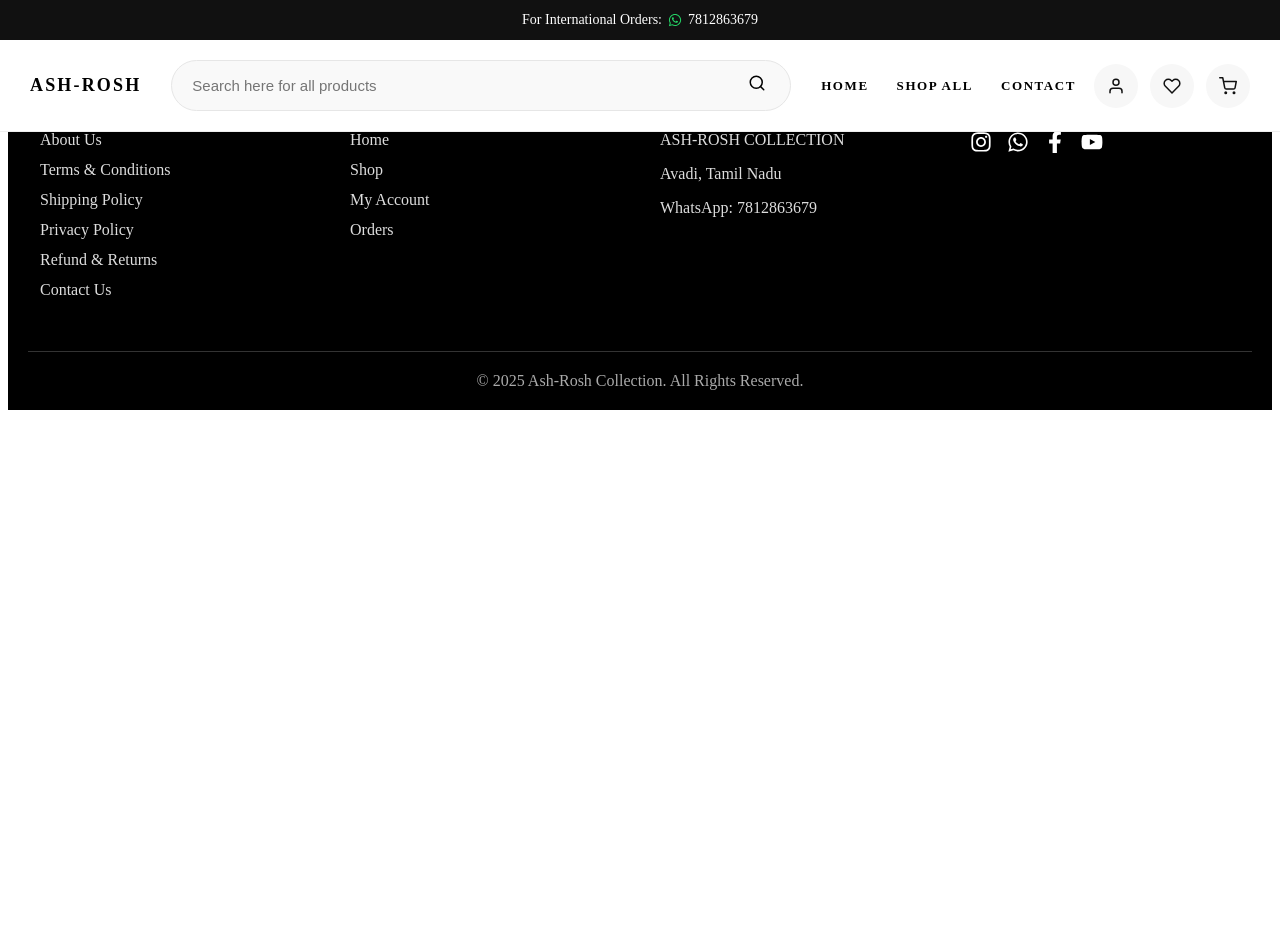
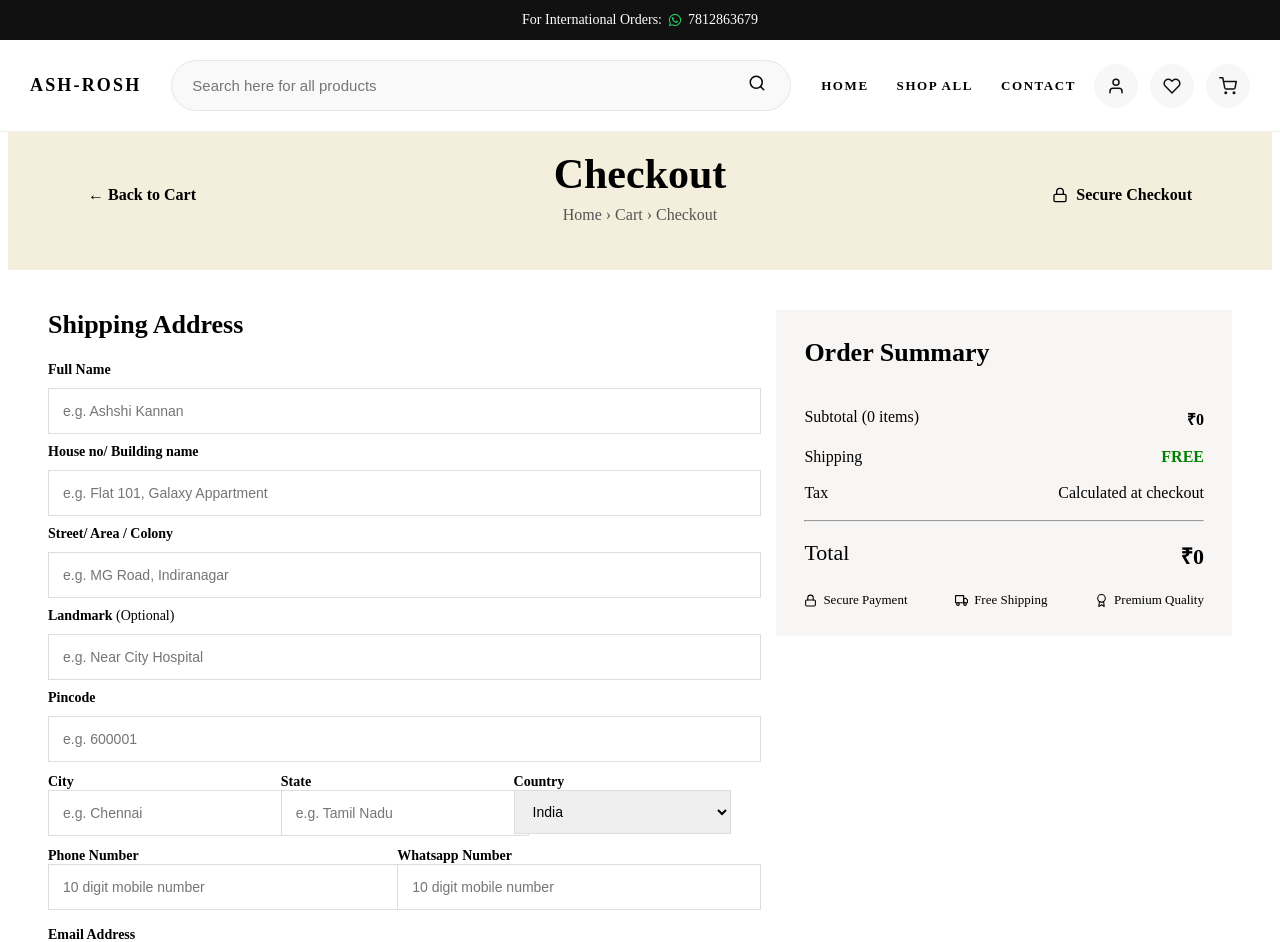
Before and after one commit to rose-arjun/rose-collection, a React (Vite) app: page /checkout in a window 1280 px wide. Shown: the top 942 px of the page. Before the commit the page ends 800 px from the top, so only its background shows below. Built offline with nearby package versions, Linux system fonts and the light colour scheme.

Commit message:
Implement checkout page with shipping form, payment section, and order summary

```diff
--- a/src/App.jsx
+++ b/src/App.jsx
@@ -7,6 +7,7 @@
 import ProductPage from "./pages/ProductPage";
 import Footer from "./components/Footer";
 import CartPage from "./pages/CartPage";
+import CheckoutPage from "./pages/CheckoutPage";
 
 
 export default function App()
@@ -20,6 +21,7 @@
       <Route path="/category/:name" element={<CategoryPage />}/>
       <Route path="/product/:id" element={<ProductPage/>}/>
       <Route path="/cart" element={<CartPage/>} />
+      <Route path="/checkout" element={<CheckoutPage/>}/>
 
     </Routes>
     <Footer/>
--- a/src/pages/CartPage.jsx
+++ b/src/pages/CartPage.jsx
@@ -3,7 +3,7 @@
 import {Link} from "react-router-dom";
 import { FiShoppingBag } from "react-icons/fi";
 import "./cartpage.css"
-
+import { useNavigate } from "react-router-dom";
 export default function CartPage() {
 
     const { cart, removeFromCart,increaseQuantity,decreaseQuantity } = useContext(CartContext);
@@ -11,6 +11,7 @@
         (sum, item) => sum + item.price * item.quantity, 0
     );
 
+    const navigate=useNavigate();
 
     if(cart.length===0){
     return (
@@ -109,7 +110,7 @@
                         <span>₹{total}</span>
                     </div>
 
-                    <button className="checkout-btn">
+                    <button className="checkout-btn" onClick={()=> navigate("/checkout")}>
                         PROCEED TO CHECKOUT
                     </button>
                     <p className="summary-note">Shipping & taxes calculated at checkout</p>
--- /dev/null
+++ b/src/pages/CheckoutPage.jsx
@@ -0,0 +1,157 @@
+import React, { useContext } from "react";
+import "./checkoutpage.css"
+import { CartContext } from "../context/CartContext";
+import { Link } from "react-router-dom";
+import { FiLock,FiTruck,FiAward } from "react-icons/fi";
+
+export default function CheckoutPage() {
+    const { cart } = useContext(CartContext)
+
+    const total = cart.reduce(
+        (sum, item) => sum + item.price * item.quantity, 0
+    );
+
+    const totalItems = cart.reduce(
+        (sum, item) => sum + item.quantity, 0
+    );
+
+    return (
+        <>
+            <section className="checkout-banner">
+                <Link to="/cart" className="back-cart">
+                    ← Back to Cart
+                </Link>
+
+                <div>
+                    <h1>Checkout</h1>
+                    <p>Home › Cart › Checkout</p>
+                </div>
+
+                <div className="secure-checkout">
+                    <FiLock />Secure Checkout
+                </div>
+            </section>
+
+            <section className="checkout-page">
+                <div className="checkout-left">
+                    <h2>Shipping Address</h2>
+
+                    <form className="checkout-form">
+                        <label>Full Name</label>
+                        <input placeholder="e.g. Ashshi Kannan" />
+
+                        <label>House no/ Building name</label>
+                        <input placeholder="e.g. Flat 101, Galaxy Appartment" />
+
+                        <label>Street/ Area / Colony</label>
+                        <input placeholder="e.g. MG Road, Indiranagar" />
+
+                        <label>Landmark <span>(Optional)</span></label>
+                        <input placeholder="e.g. Near City Hospital" />
+
+                        <label>Pincode</label>
+                        <input placeholder="e.g. 600001" />
+                        <div className="form-row">
+                            <div>
+                                <label> City</label>
+                                <input placeholder="e.g. Chennai" />
+                            </div>
+
+
+                            <div>
+                                <label>State</label>
+                                <input placeholder="e.g. Tamil Nadu" />
+                            </div>
+
+                            <div>
+                                <label >Country</label>
+                                <select>
+                                    <option>India</option>
+                                </select>
+                            </div>
+                        </div>
+
+                        <div className="form-row two">
+                            <div>
+                                <label>Phone Number</label>
+                                <input placeholder="10 digit mobile number" />
+                            </div>
+
+                            <div>
+                                <label>Whatsapp Number</label>
+                                <input placeholder="10 digit mobile number" />
+                            </div>
+
+                            <div>
+                                <label>Email Address</label>
+                                <input placeholder="you@example.com" />
+                            </div>
+
+                        </div>
+
+                        <label className="save-info">
+                            Save this information for next time
+                        </label>
+
+                        <h2>Paymet Method</h2>
+                        <div className="payment-box">
+                            <input type="radio" defaultChecked />
+                            <span>UPI, Cards, NetBanking</span>
+                        </div>
+                    </form>
+                </div>
+
+                <div className="checkout-right">
+                    <h2>Order Summary</h2>
+
+                    <div className="checkout-items">
+                        {cart.map((item) => (
+
+                            <div className="checkout-item" key={`${item.id}-${item.size}`}>
+                                <img src={item.image} alt={item.name} />
+
+                                <div className="checkout-item-info">
+                                    <h4>{item.name}</h4>
+                                    <p>Size: {item.size} &nbsp; | &nbsp; Qty: {item.quantity}</p>
+                                </div>
+
+                                <strong>₹{item.price * item.quantity}</strong>
+                            </div>
+                        ))}
+                    </div>
+
+                    <div className="checkout-summary-row">
+                        <span>Subtotal ({totalItems} items)</span>
+                        <strong>₹{total}</strong>
+                    </div>
+
+                    <div className="checkout-summary-row">
+                        <span>Shipping</span>
+                        <strong className="free">FREE</strong>
+                    </div>
+
+
+                    <div className="checkout-summary-row">
+                        <span>Tax</span>
+                        <span>Calculated at checkout</span>
+                    </div>
+
+                    <hr />
+
+                    <div className="checkout-summary-row checkout-total">
+                        <span>Total</span>
+                        <strong>₹{total}</strong>
+                    </div>
+
+
+                    <div className="checkout-icons">
+                        <span><FiLock /> Secure Payment</span>
+                        <span><FiTruck /> Free Shipping</span>
+                        <span><FiAward /> Premium Quality</span>
+                    </div>
+                </div>
+            </section>
+
+        </>
+    )
+}
--- /dev/null
+++ b/src/pages/checkoutpage.css
@@ -0,0 +1,227 @@
+.checkout-banner{
+    margin-top:120px;
+    background:#f4eedc;
+    padding:30px 80px;
+    display:grid;
+    grid-template-columns:1fr 1fr 1fr;
+    align-items:center;
+}
+
+.checkout-banner h1{
+    margin:0;
+    font-size:42px;
+    text-align:center;
+}
+
+.checkout-banner p{
+    text-align:center;
+    color:#555;
+    margin-top:8px;
+}
+
+.back-cart{
+    color:black;
+    text-decoration:none;
+    font-weight:600;
+}
+
+.secure-checkout{
+    display:flex;
+    align-items:center;
+    justify-content:flex-end;
+    gap:8px;
+    font-weight:600;
+}
+
+.checkout-page{
+    max-width:1200px;
+    margin:0 auto;
+    padding:40px 40px 70px;
+    display:grid;
+    grid-template-columns:1.5fr 1fr;
+    gap:45px;
+    align-items:start;
+}
+
+.checkout-left h2,
+.checkout-right h2{
+    margin:0 0 22px;
+    font-size:26px;
+}
+
+.checkout-form{
+    display:flex;
+    flex-direction:column;
+    gap:10px;
+}
+
+.checkout-form label{
+    font-weight:600;
+    font-size:14px;
+}
+
+.checkout-form label span{
+    font-weight:400;
+}
+
+.checkout-form input,
+.checkout-form select{
+    width:100%;
+    height:44px;
+    border:1px solid #ddd;
+    padding:0 14px;
+    font-size:14px;
+    outline:none;
+}
+
+.checkout-form input:focus,
+.checkout-form select:focus{
+    border-color:black;
+}
+
+.form-row{
+    display:grid;
+    grid-template-columns:1fr 1fr 1fr;
+    gap:15px;
+}
+
+.form-row.two{
+    grid-template-columns:1fr 1fr;
+}
+
+.save-info{
+    display:flex;
+    align-items:center;
+    gap:8px;
+    margin:10px 0 20px;
+    font-weight:400 !important;
+}
+
+.save-info input{
+    width:auto;
+    height:auto;
+}
+
+.payment-box{
+    border:1px solid black;
+    padding:18px;
+    display:flex;
+    gap:12px;
+    align-items:center;
+    font-weight:700;
+}
+
+.payment-box input{
+    width:auto;
+    height:auto;
+}
+
+.checkout-right{
+    background:#f8f6f4;
+    padding:28px;
+    position:sticky;
+    top:140px;
+}
+
+.checkout-items{
+    display:flex;
+    flex-direction:column;
+}
+
+.checkout-item{
+    display:grid;
+    grid-template-columns:70px 1fr auto;
+    gap:15px;
+    align-items:center;
+    padding:15px 0;
+    border-bottom:1px solid #ddd;
+}
+
+.checkout-item img{
+    width:70px;
+    height:80px;
+    object-fit:cover;
+}
+
+.checkout-item h4{
+    margin:0 0 6px;
+    font-size:15px;
+}
+
+.checkout-item p{
+    margin:0;
+    color:#555;
+}
+
+.checkout-summary-row{
+    display:flex;
+    justify-content:space-between;
+    gap:20px;
+    margin:18px 0;
+}
+
+.free{
+    color:green;
+}
+
+.checkout-total{
+    font-size:22px;
+}
+
+.place-order-btn{
+    width:100%;
+    padding:16px;
+    border:none;
+    background:black;
+    color:white;
+    font-weight:700;
+    font-size:16px;
+    cursor:pointer;
+    margin-top:15px;
+}
+
+.checkout-icons{
+    margin-top:22px;
+    display:flex;
+    justify-content:space-between;
+    gap:10px;
+    font-size:13px;
+}
+
+.checkout-icons span{
+    display:flex;
+    align-items:center;
+    gap:6px;
+}
+
+@media(max-width:768px){
+    .checkout-banner{
+        grid-template-columns:1fr;
+        gap:15px;
+        padding:30px 20px;
+        text-align:center;
+    }
+
+    .secure-checkout{
+        justify-content:center;
+    }
+
+    .checkout-page{
+        grid-template-columns:1fr;
+        padding:30px 20px 50px;
+    }
+
+    .checkout-right{
+        position:static;
+    }
+
+    .form-row,
+    .form-row.two{
+        grid-template-columns:1fr;
+    }
+
+    .checkout-icons{
+        flex-direction:column;
+        align-items:center;
+    }
+}
```
